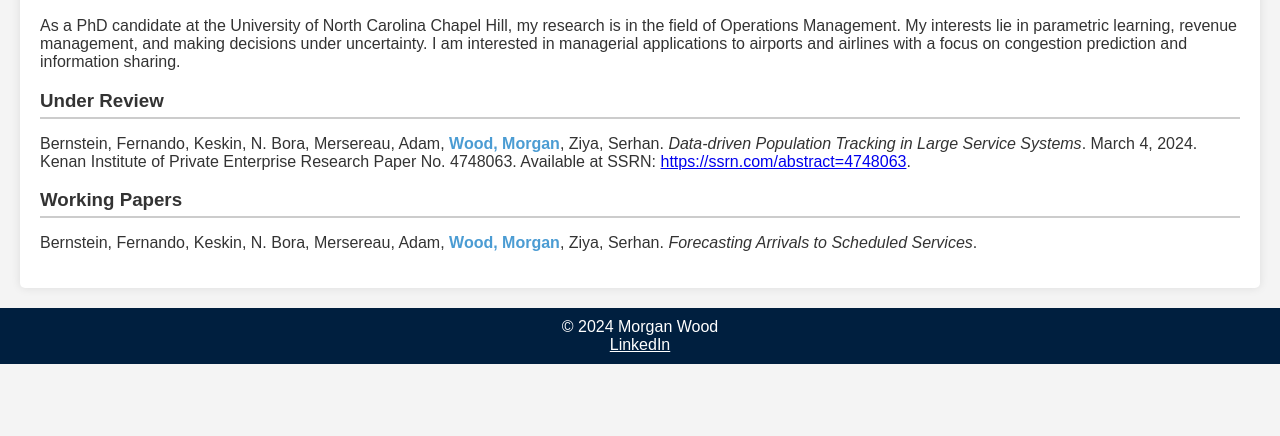
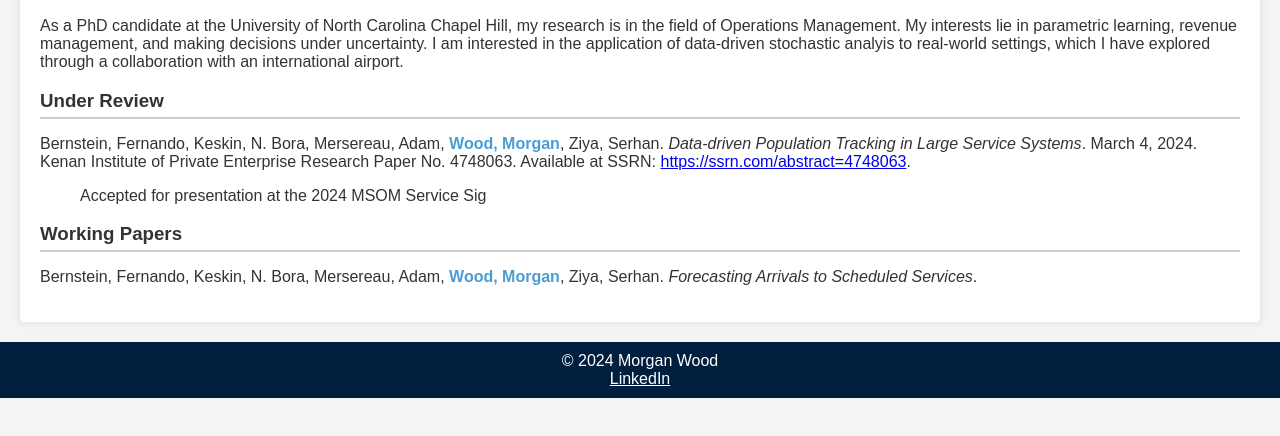
Before and after one commit to MorganMWood/about, a plain HTML site: page research.html in a window 1280 px wide. Shown: the part 168-604 px from the top of the page. Drawn offline with Linux system fonts and the light colour scheme.

Commit message:
updated according to adams suggestions

```diff
--- a/research.html
+++ b/research.html
@@ -22,10 +22,10 @@
     <section id="research">
         <h2>Research</h2>
 
-        <p> As a PhD candidate at the University of North Carolina Chapel Hill, my research is in the field of Operations Management. My interests lie in parametric learning, revenue management, and making decisions under uncertainty. I am interested in managerial applications to airports and airlines with a focus on congestion prediction and information sharing.</p>
+        <p> As a PhD candidate at the University of North Carolina Chapel Hill, my research is in the field of Operations Management. My interests lie in parametric learning, revenue management, and making decisions under uncertainty. I am interested in the application of data-driven stochastic analyis to real-world settings, which I have explored through a collaboration with an international airport.</p>
 
         <h3>Under Review</h3>
-        <p>Bernstein, Fernando, Keskin, N. Bora, Mersereau, Adam, <span class="author-name">Wood, Morgan</span>, Ziya, Serhan. <em>Data-driven Population Tracking in Large Service Systems</em>. March 4, 2024. Kenan Institute of Private Enterprise Research Paper No. 4748063. Available at SSRN: <a href="https://ssrn.com/abstract=4748063">https://ssrn.com/abstract=4748063</a>.</p>
+        <p>Bernstein, Fernando, Keskin, N. Bora, Mersereau, Adam, <span class="author-name">Wood, Morgan</span>, Ziya, Serhan. <em>Data-driven Population Tracking in Large Service Systems</em>. March 4, 2024. Kenan Institute of Private Enterprise Research Paper No. 4748063. Available at SSRN: <a href="https://ssrn.com/abstract=4748063">https://ssrn.com/abstract=4748063</a>.</p><ul>Accepted for presentation at the 2024 MSOM Service Sig</ul>
 
         <h3>Working Papers</h3>
         <p>Bernstein, Fernando, Keskin, N. Bora, Mersereau, Adam, <span class="author-name">Wood, Morgan</span>, Ziya, Serhan. <em>Forecasting Arrivals to Scheduled Services</em>.</p>
```
